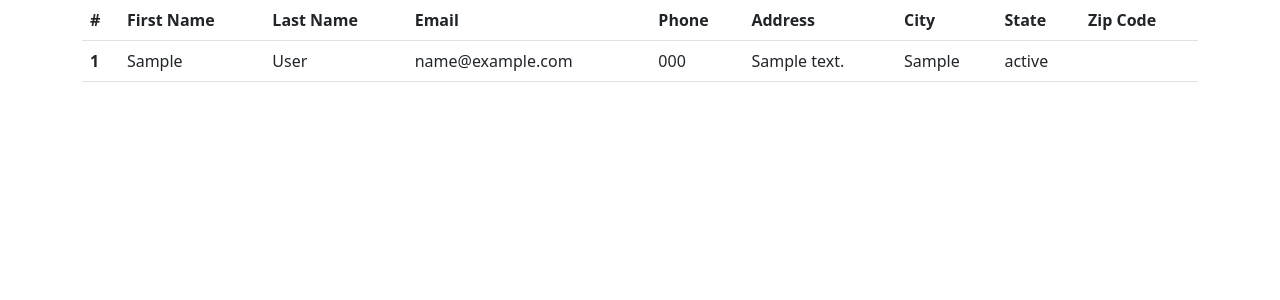
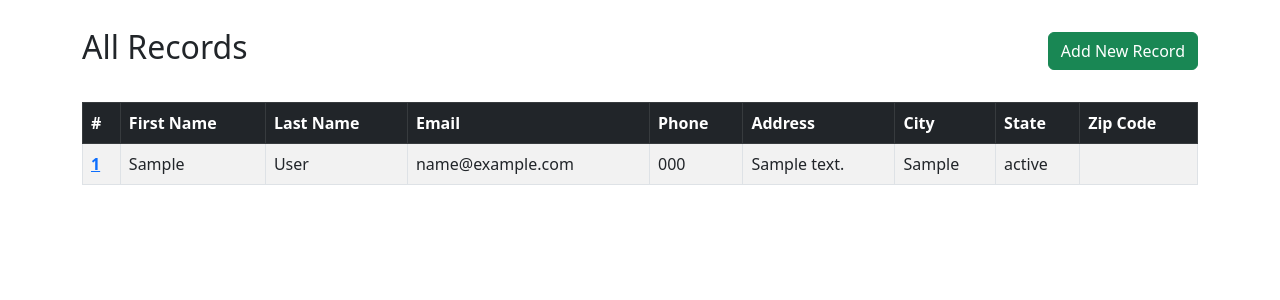
Before and after one commit to lotfy1654/django-crm, a Django app: page / in a window 1280 px wide. Shown: the part 56-356 px from the top of the page. Run offline with Django 5.2, Linux system fonts and the light colour scheme; a user stored in the database is signed in; tables that the repository leaves empty hold one stand-in row (values such as "Sample post").

Commit message:
Start Records

```diff
--- a/crm/templates/base.html
+++ b/crm/templates/base.html
@@ -9,6 +9,13 @@
       rel="stylesheet"
       integrity="sha384-rbsA2VBKQhggwzxH7pPCaAqO46MgnOM80zW1RWuH61DGLwZJEdK2Kadq2F9CUG65"
       crossorigin="anonymous"
+    />
+    <link
+      rel="stylesheet"
+      href="https://cdnjs.cloudflare.com/ajax/libs/font-awesome/6.4.0/css/all.min.css"
+      integrity="sha512-iecdLmaskl7CVkqkXNQ/ZH/XLlvWZOJyj7Yy7tcenmpD1ypASozpmT/E0iPtmFIB46ZmdtAc9eNBvH0H/ZpiBw=="
+      crossorigin="anonymous"
+      referrerpolicy="no-referrer"
     />
   </head>
   <body>
--- a/crm/templates/home.html
+++ b/crm/templates/home.html
@@ -1,10 +1,19 @@
 {% extends 'base.html' %}
 {% block content %} {% if user.is_authenticated %}
 {% if records %}
-<table class="table">
-  <thead>
+
+<div class="d-flex justify-content-between align-items-center mt-3">
+    <h2 class="">All Records</h2>
+    <button class="btn btn-success mt-3 mb-3">
+      <a href="#" class="text-white text-decoration-none"
+        >Add New Record</a>
+    </button>
+</div>
+
+<table class="table table-striped table-hover table-bordered mt-3">
+  <thead class="table-dark">
     <tr>
-      <th scope="col">#</th>
+      <th scope="col ">#</th>
       <th scope="col">First Name</th>
       <th scope="col">Last Name</th>
       <th scope="col">Email</th>
@@ -18,8 +27,10 @@
   <tbody>
     {% for record in records %}
     <tr>
-      <th scope="row">{{ forloop.counter }}</th>
-      <td>{{ record.first_name }}</td>
+      <th scope="row">
+        <a href="{% url 'record_detail' record.id %}" class="link-primary">{{ forloop.counter }}</a>
+      </th>
+      <td class="">{{ record.first_name }}</td>
       <td>{{ record.last_name }}</td>
       <td>{{ record.email }}</td>
       <td>{{ record.phone }}</td>
@@ -31,6 +42,17 @@
     {% endfor %}
   </tbody>
 </table>
-{% else %}
-<h1>Home Page</h1>
-{% endif %} {% endif %} {% endblock %}
+{% endif %} {% else %}
+<div class="jumbotron mt-4">
+  <h1 class="display-4">Welcome to Django CRM!</h1>
+  <p class="lead">
+    This is a simple Customer Relationship Management (CRM) application built
+    with Django.
+  </p>
+  <hr class="my-4" />
+  <p>
+    Please <a href="{% url 'loginurl' %}">login</a> or
+    <a href="{% url 'registerurl' %}">register</a> to manage your customers.
+  </p>
+</div>
+{% endif %} {% endblock %}
--- a/crm/urls.py
+++ b/crm/urls.py
@@ -7,5 +7,6 @@ urlpatterns = [
     path('login', views.login_user, name='loginurl'),
     path('logout', views.logout_user, name='logouturl'),
     path('register', views.register_user, name='registerurl'),
+    path('record/<int:pk>' , views.record_detail, name='record_detail'),
     path('about', views.about, name='abouturl'),
 ]
--- a/crm/views.py
+++ b/crm/views.py
@@ -67,3 +67,13 @@ def register_user(request):
     else:
         form = SignUpForm()
         return render(request, 'register.html', {'form': form})
+
+
+def record_detail(request, pk):
+    if request.user.is_authenticated:
+        # Look up the record
+        custome_record = Record.objects.get(id=pk)
+        return render(request, 'record.html', {'record': custome_record})
+    else:
+        messages.error(request, "You must be logged in to view that page...")
+        return redirect('home')
```
Also changed, not shown: crm/templates/record.html (added, +58 -0 lines).
